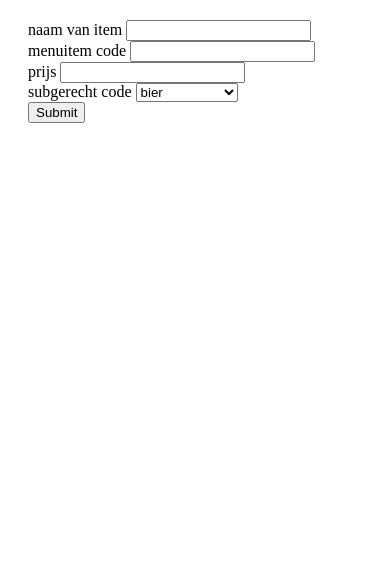
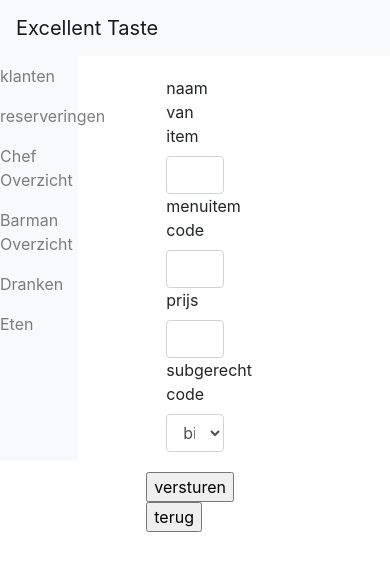
Before and after one commit to Brandon030/MVC_, a PHP site: page /view/menuItemCreateForm.php in a window 390 px wide. Shown: the top 571 px of the page. Run offline with PHP 8.4, Linux system fonts and the light colour scheme.

Commit message:
styling fix

```diff
--- a/mvc_excellentTaste/view/assests/header.php
+++ b/mvc_excellentTaste/view/assests/header.php
@@ -10,11 +10,12 @@
 </head>
 <body>
 
-  <nav class="navbar-vertical navbar-expand-lg navbar-light bg-light">
-    <a class="navbar-brand" href="?op=">Excellent Taste</a>
-    <button class="navbar-toggler" type="button">
-      <span class="navbar-toggler-icon"></span>
-    </button>
+  <nav class="navbar navbar-light bg-light">
+  <a class="navbar-brand" href="?op=">Excellent Taste</a>
+  </nav>
+
+  <nav class="navbar-vertical navbar-expand-lg navbar-light bg-light" style="width: 20%; padding-bottom: 30%; float: left;">
+
     <div class="navbar-vertical">
       <ul class="navbar-nav">
         <li class="nav-item">
@@ -33,15 +34,16 @@
 
     <div class="navbar-vertical">
       <ul class="navbar-nav">
-        <li class="nav-item dropdown">
-          <a class="nav-link dropdown-toggle" href="#" id="navbarDropdown" role="button" data-toggle="dropdown" aria-haspopup="true" aria-expanded="false">
-            Overzichten
-          </a>
-          <div class="dropdown-menu" aria-labelledby="navbarDropdown">
-            <a class="dropdown-item" href="#">KokOverzicht</a>
-            <a class="dropdown-item" href="#">BarmanOverzicht</a>
-            <!-- <div class="dropdown-divider"></div> -->
-          </div>
+        <li class="nav-item">
+          <a class="nav-link" href="?op=readsMenuDranken">Chef Overzicht</a>
+        </li>
+      </ul>
+    </div>
+
+    <div class="navbar-vertical">
+      <ul class="navbar-nav">
+        <li class="nav-item">
+          <a class="nav-link" href="?op=readsMenuDranken">Barman Overzicht</a>
         </li>
       </ul>
     </div>
@@ -53,4 +55,12 @@
         </li>
       </ul>
     </div>
+
+    <div class="navbar-vertical">
+      <ul class="navbar-nav">
+        <li class="nav-item">
+          <a class="nav-link" href="?op=readsMenuDranken">Eten</a>
+        </li>
+      </ul>
+    </div>
   </nav>
--- a/mvc_excellentTaste/view/klantUpdateForm.php
+++ b/mvc_excellentTaste/view/klantUpdateForm.php
@@ -1,6 +1,7 @@
 <?php include 'assests/header.php'; ?>
 
 <body>
+	<div style="width: 25%; margin: auto;">
 		<form action="?op=updateKlant&Klant_id=<?=$klant['Klant_id']?>" method="POST">
 			<label for="naam">naam:</label>
 			<input type="text" class="form-control" name="naam" value="<?= $klant['Klantnamen'] ?>"><br>
@@ -19,7 +20,7 @@
 				<input type="button" value="terug" style="color: black;">
 			</a>
 		</form>
-
+	</div>
 </body>
 
 <?php include 'assests/footer.php';?>
--- a/mvc_excellentTaste/view/klantenCreateForm.php
+++ b/mvc_excellentTaste/view/klantenCreateForm.php
@@ -1,6 +1,7 @@
 <?php include 'assests/header.php'; ?>
 
 <body>
+	<div style="width: 25%; margin: auto;">
 		<form action="" method="POST">
 			<label for="naam">naam:</label>
 			<input type="text" class="form-control" name="naam"><br>
@@ -19,7 +20,7 @@
 				<input type="button" value="terug" style="color: black;">
 			</a>
 		</form>
-
+	</div>
 </body>
 
 <?php include 'assests/footer.php';?>
--- a/mvc_excellentTaste/view/menuItemCreateForm.php
+++ b/mvc_excellentTaste/view/menuItemCreateForm.php
@@ -1,25 +1,20 @@
+<?php include 'assests/header.php'; ?>
+
 <body>
+	<div style="width: 25%; margin: auto;">
 		<form action="?op=createMenuItem" method="POST" style="margin: 20px;">
-	  <div class="form-row">
 
-	    <div class="form-group col-md-2">
 				<label for="menuitemnaam">naam van item</label>
 				<input name="menuitemnaam" type="text" class="form-control">
-	    </div>
 
-	    <div class="form-group col-md-2">
 				<label for="menuitemcode">menuitem code</label>
 				<input name="menuitemcode" type="text" class="form-control">
-	    </div>
 
-	  <div class="form-group">
 				<label for="prijs">prijs</label>
 				<input name="prijs" type="text" class="form-control">
-	  </div>
 
-	  <div class="form-group col-md-6">
 				<label for="subgerechtcode">subgerecht code</label>
-	      <select name="subgerechtcode">
+				<select name="subgerechtcode" class="form-control">
 					<option value="alho">bier</option>
 					<option value="frdr">frisdrank</option>
 					<option value="wadr">warm drinken</option>
@@ -27,8 +22,13 @@
 		      	<option value="hoge">hoofdgerecht</option>
 		      	<option value="nage">nagerecht</option> -->
 		      </select>
+
+		  </form>
+		  <input type="submit" name="form-submitted" value="versturen">
+		  <a href="?op=readsMenuDranken">
+		  	<input type="button" value="terug" style="color: black;">
+		  </a>
 		</div>
+</body>
 
-	  <input type="submit" name="form-submitted">
-	</form>
-</body>
+	<?php include 'assests/footer.php';?>
--- a/mvc_excellentTaste/view/reserveringCreateForm.php
+++ b/mvc_excellentTaste/view/reserveringCreateForm.php
@@ -1,6 +1,7 @@
 <?php include 'assests/header.php'; ?>
 
 <body>
+	<div style="width: 25%; margin: auto;">
 		<form action="" method="POST">
 			<label for="klantnaam">Bestaande klant:</label>
 			<select name="klantnaam">
@@ -38,7 +39,7 @@
 				<input type="button" value="terug" style="color: black;">
 			</a>
 		</form>
-
+	</div>
 </body>
 
 <?php include 'assests/footer.php';?>
--- a/mvc_excellentTaste/view/reserveringUpdateForm.php
+++ b/mvc_excellentTaste/view/reserveringUpdateForm.php
@@ -1,6 +1,7 @@
 <?php include 'assests/header.php'; ?>
 
 <body>
+	<div style="width: 25%; margin: auto;">
 		<form action="?op=updateReservering&reservering_id=<?=$reservering['reservering_id']?>" method="POST">
 			<label for="klantnaam">Klantnaam:</label>
 			<input type="text" class="form-control" name="klantnaam" value="<?= $reservering['Klantnamen'] ?>"><br>
@@ -28,7 +29,7 @@
 				<input type="button" value="terug" style="color: black;">
 			</a>
 		</form>
-
+	</div>
 </body>
 
 <?php include 'assests/footer.php';?>
```
Also changed, not shown: mvc_excellentTaste/view/klantenOverzicht.php (+4 -7 lines), mvc_excellentTaste/view/menuItemUpdateForm.php (+14 -18 lines), mvc_excellentTaste/view/menuItemsOverzicht.php (+4 -5 lines), mvc_excellentTaste/view/reserveringOverzicht.php (+5 -4 lines). Lines whose indentation alone changed are shown as unchanged.
